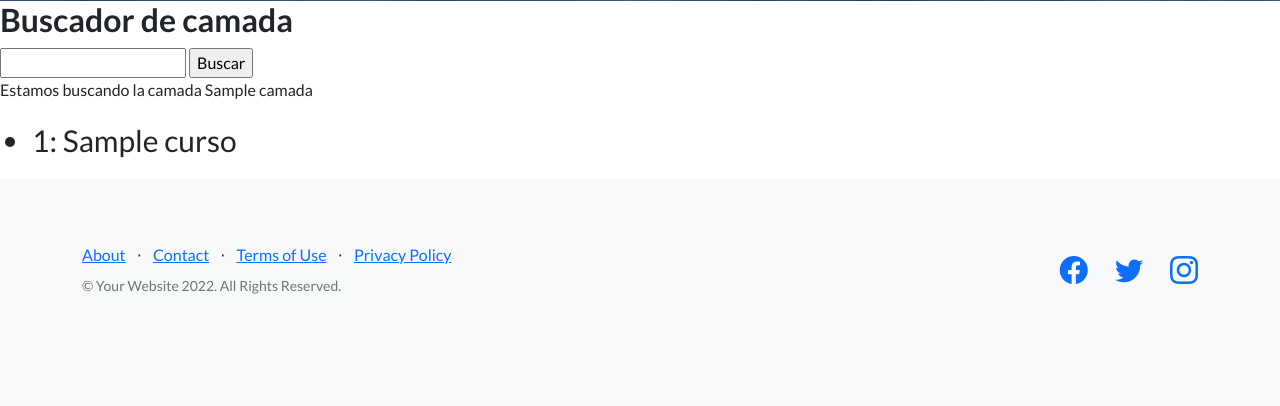
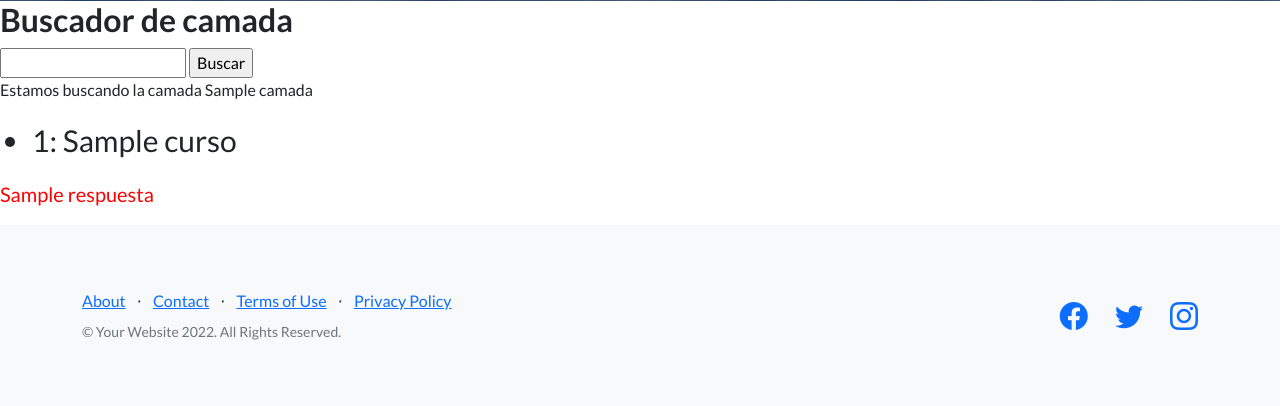
Before and after one commit to cristianprogramador/ProyectoCoder, a Django app: template AppCoder/templates/AppCoder/inicio.html in a window 1280 px wide. Shown: the part 602-1008 px from the top of the page. Before the commit the page ends 896 px from the top, so only its background shows below. Run offline with Django 4.2, Linux system fonts and the light colour scheme; tables that the repository leaves empty hold one stand-in row (values such as "Sample post"); the template is opened without the code that fills it: values that come from a table or form of the project are taken from there, most other values are stand-ins (such as "Sample title", 1, 10 or a date in 2020); some libraries are stand-ins or nearby versions.

Commit message:
guardad812/02/2043

```diff
--- a/AppCoder/templates/AppCoder/inicio.html
+++ b/AppCoder/templates/AppCoder/inicio.html
@@ -23,7 +23,7 @@ INICIO
     {% endfor %}
 </ul>
 {% else %}
-<p style="color: red; font-size: 30px;">No hay datos con esa descripción</p>
+<p>No hay datos con esa descripción</p>
 {% endif %}
-
+<p style="color: red; font-size: 20px" >{{ respuesta }}</p>
 {% endblock %}
--- a/AppCoder/views.py
+++ b/AppCoder/views.py
@@ -21,7 +21,7 @@ def buscar(request):
     else:
         respuesta = 'ERROR CAMPO SIN RELLENO'
 
-    return HttpResponse(respuesta)
+    return render(request, 'AppCoder/inicio.html', {"respuesta": respuesta})
 
 def cursos(request):
     if request.method == 'POST':
```
